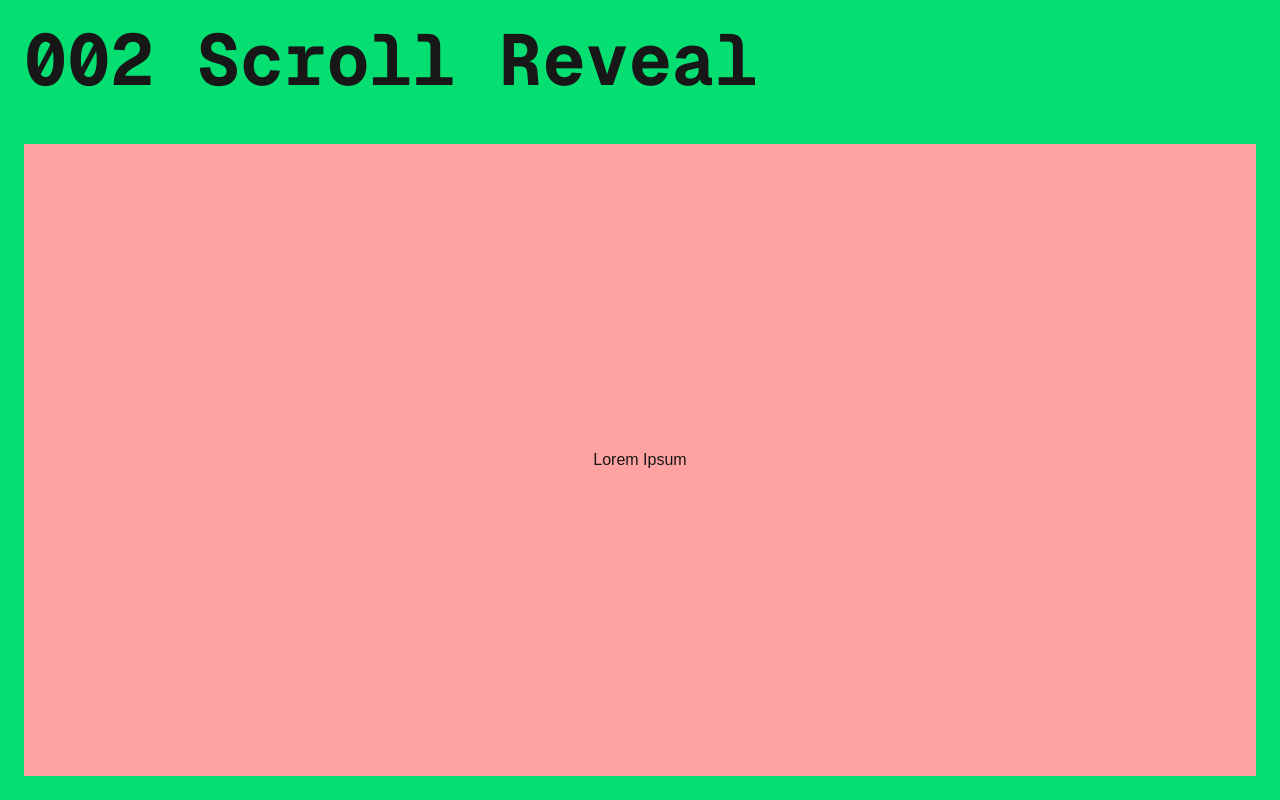
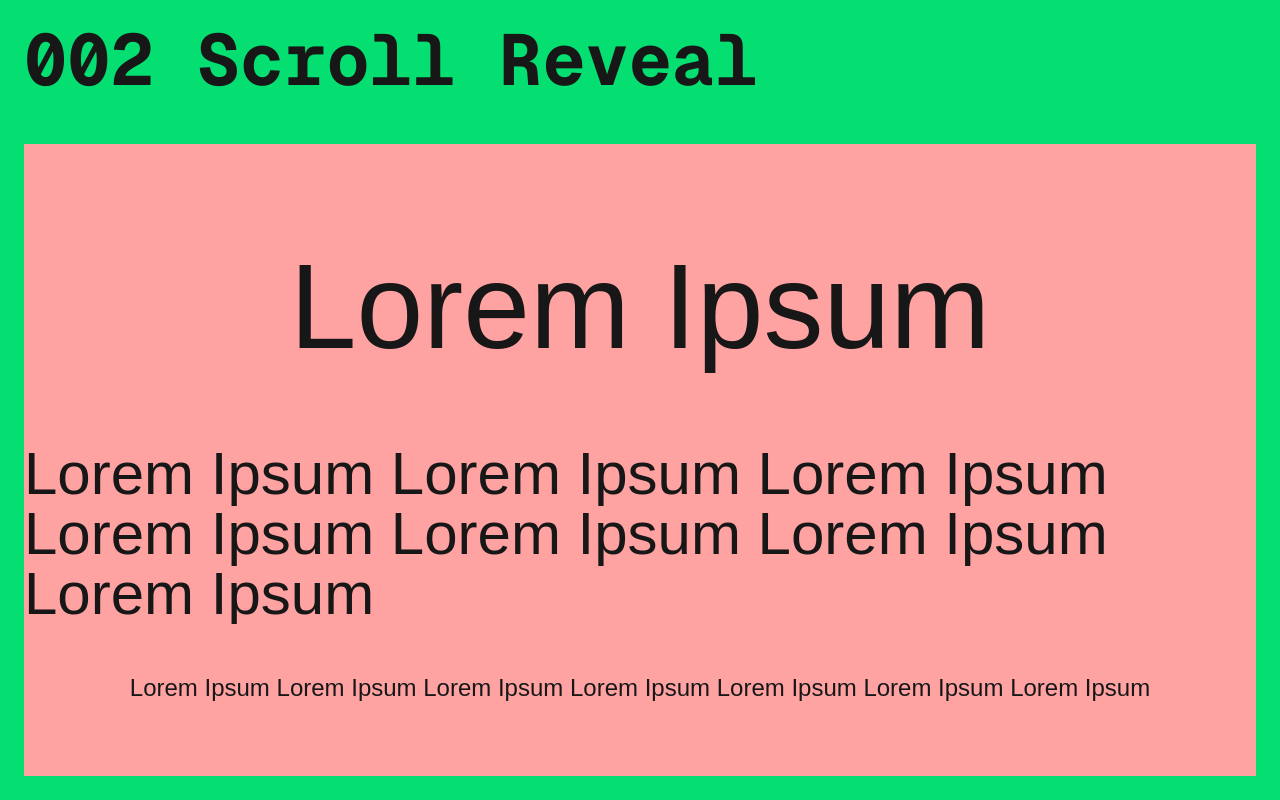
Before and after one commit to 11amanraj/motion, a Next.js app: page / in a window 1280 px wide. Shown: the part 1976-2776 px from the top of the page. Built offline with nearby package versions, Linux system fonts and the light colour scheme.

Commit message:
Created Loading component

```diff
--- /dev/null
+++ b/app/Components/Loading.tsx
@@ -0,0 +1,59 @@
+import React, { useEffect, useRef, ReactNode } from 'react'
+import { motion, useInView, useAnimation } from 'motion/react'
+
+interface Props {
+    children: ReactNode;
+    width?: "fit-content" | "100%"
+}
+
+const Loading = ({ children, width = "fit-content" }: Props) => {
+  const ref = useRef(null)
+  const isInView = useInView(ref, { once: true })
+
+  const mainControls = useAnimation()
+  const slideControls = useAnimation()
+
+  useEffect(() => {
+    if(isInView) {
+        mainControls.start('visible')
+        slideControls.start('visible')
+    }
+  }, [isInView])
+
+    return (
+    <div ref={ref} style={{ position: 'relative', width, overflow: 'hidden'}}>
+        <motion.div
+            variants={{
+                hidden: { opacity: 0, y: 75 },
+                visible: { opacity: 1, y: 0 }
+            }}
+            initial='hidden'
+            animate={mainControls}
+            transition={{ duration: 0.5, delay: 0.25 }}
+        >
+            {children}
+        </motion.div>
+        <motion.div
+            variants={{
+                hidden: { left: 0 },
+                visible: { left: '100%' }
+            }}
+            initial='hidden'
+            animate={slideControls}
+            transition={{ duration: 0.5, ease: 'easeIn'}}
+            style={{
+                position: 'absolute',
+                top: 4,
+                bottom: 4,
+                left: 0,
+                right: 0,
+                background: '#0000ff',
+                zIndex: 20
+            }}
+        >
+        </motion.div>
+    </div>
+  )
+}
+
+export default Loading
--- a/app/Components/Sections/ScrollReveal.tsx
+++ b/app/Components/Sections/ScrollReveal.tsx
@@ -1,14 +1,31 @@
 import React from 'react'
+import Loading from '../Loading'
 
 const ScrollReveal = () => {
   return (
     <section className='bg-green-400 h-screen w-full flex flex-col'>
         <h1 className='text-7xl m-6 font-mono font-bold'>
-            <span>002 </span>
-            <span>Scroll Reveal</span>
+            <Loading>
+                <span>002 </span>
+                <span>Scroll Reveal</span>
+            </Loading>
         </h1>
-        <div className='bg-red-300 flex-1 m-6 flex gap-12 justify-center items-center'>
-            Lorem Ipsum
+        <div className='bg-red-300 flex-1 m-6 flex flex-col gap-12 justify-center items-center'>
+            <h2 className='text-[120px]'>
+                <Loading>
+                    Lorem Ipsum
+                </Loading>
+            </h2>
+            <div className='text-6xl'>
+                <Loading>
+                    Lorem Ipsum Lorem Ipsum Lorem Ipsum Lorem Ipsum Lorem Ipsum Lorem Ipsum Lorem Ipsum
+                </Loading>
+            </div>
+            <div className='text-2xl'>
+                <Loading>
+                    Lorem Ipsum Lorem Ipsum Lorem Ipsum Lorem Ipsum Lorem Ipsum Lorem Ipsum Lorem Ipsum
+                </Loading>
+            </div>
         </div>
     </section>
   )
```
